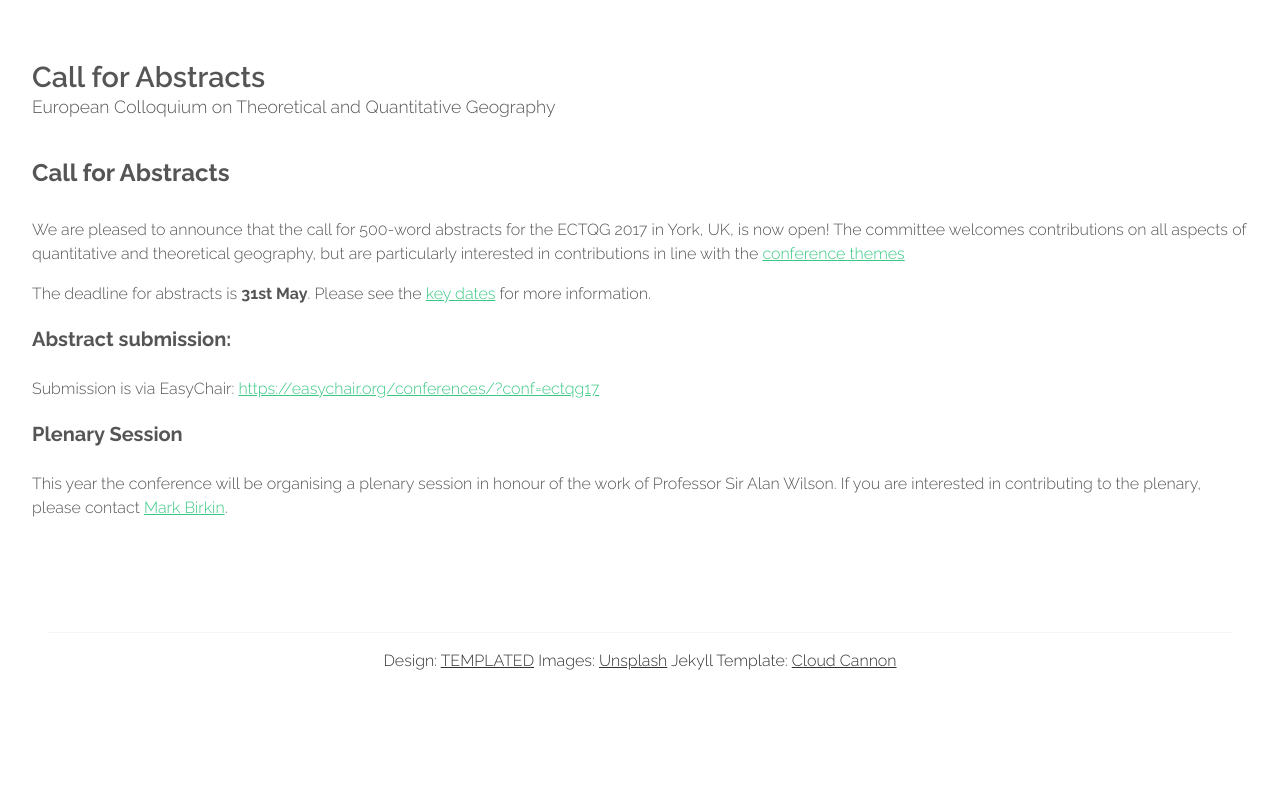
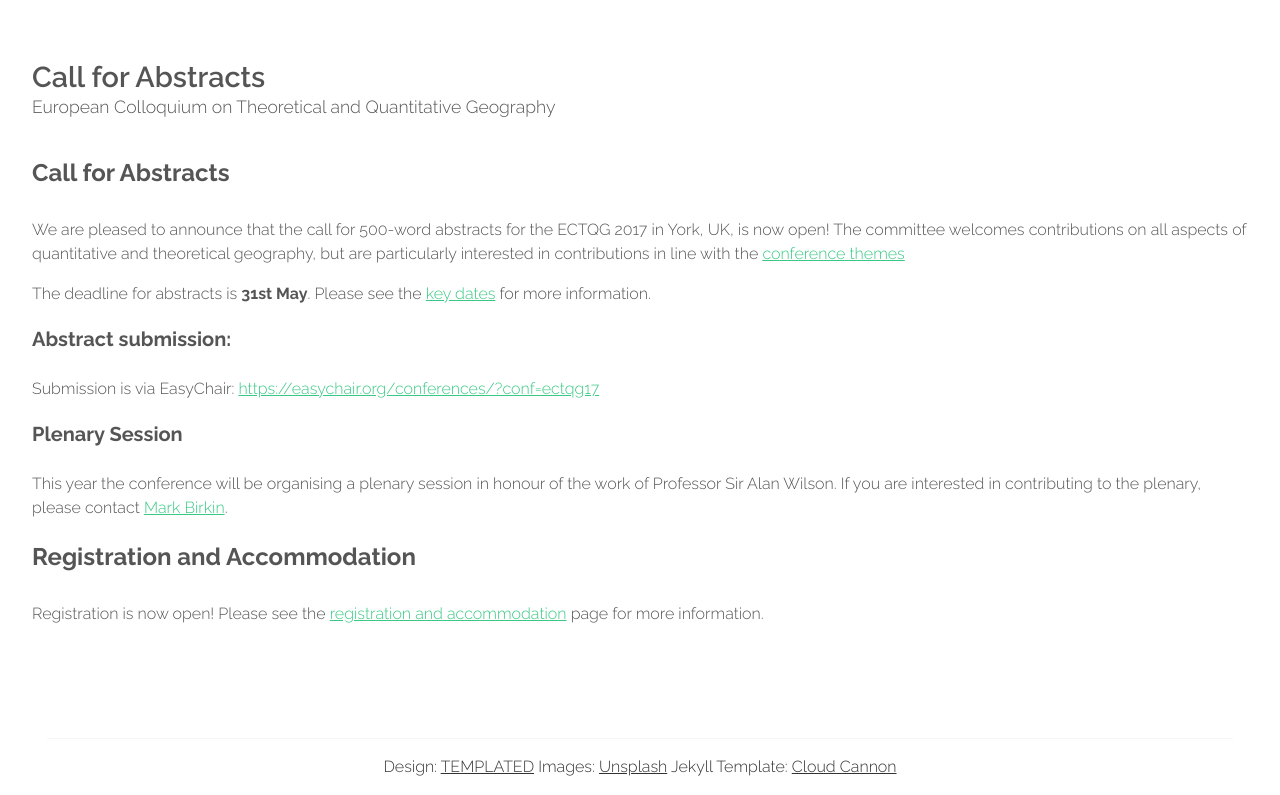
Before and after one commit to nickmalleson/ectqg2017, a Jekyll site: the page built from cfp.md, in a window 1280 px wide and 987 px high, cut to the strip 192-987 px from the top of the window. Built offline with Jekyll 4.4.1, drawn with Linux system fonts in a browser that asks for light colours.

Commit message:
minor change to cfp

```diff
--- a/cfp.md
+++ b/cfp.md
@@ -18,6 +18,10 @@ Submission is via EasyChair: [https://easychair.org/conferences/?conf=ectqg17](h
 
 This year the conference will be organising a plenary session in honour of the work of Professor Sir Alan Wilson. If you are interested in contributing to the plenary, please contact [Mark Birkin](https://www.geog.leeds.ac.uk/people/m.birkin).
 
+## Registration and Accommodation
+
+Registration is now open! Please see the [registration and accommodation]({{site.baseurl}}/registration.html) page for more information.
+
 <!--
 ## Call for Organised Sessions
 
```
